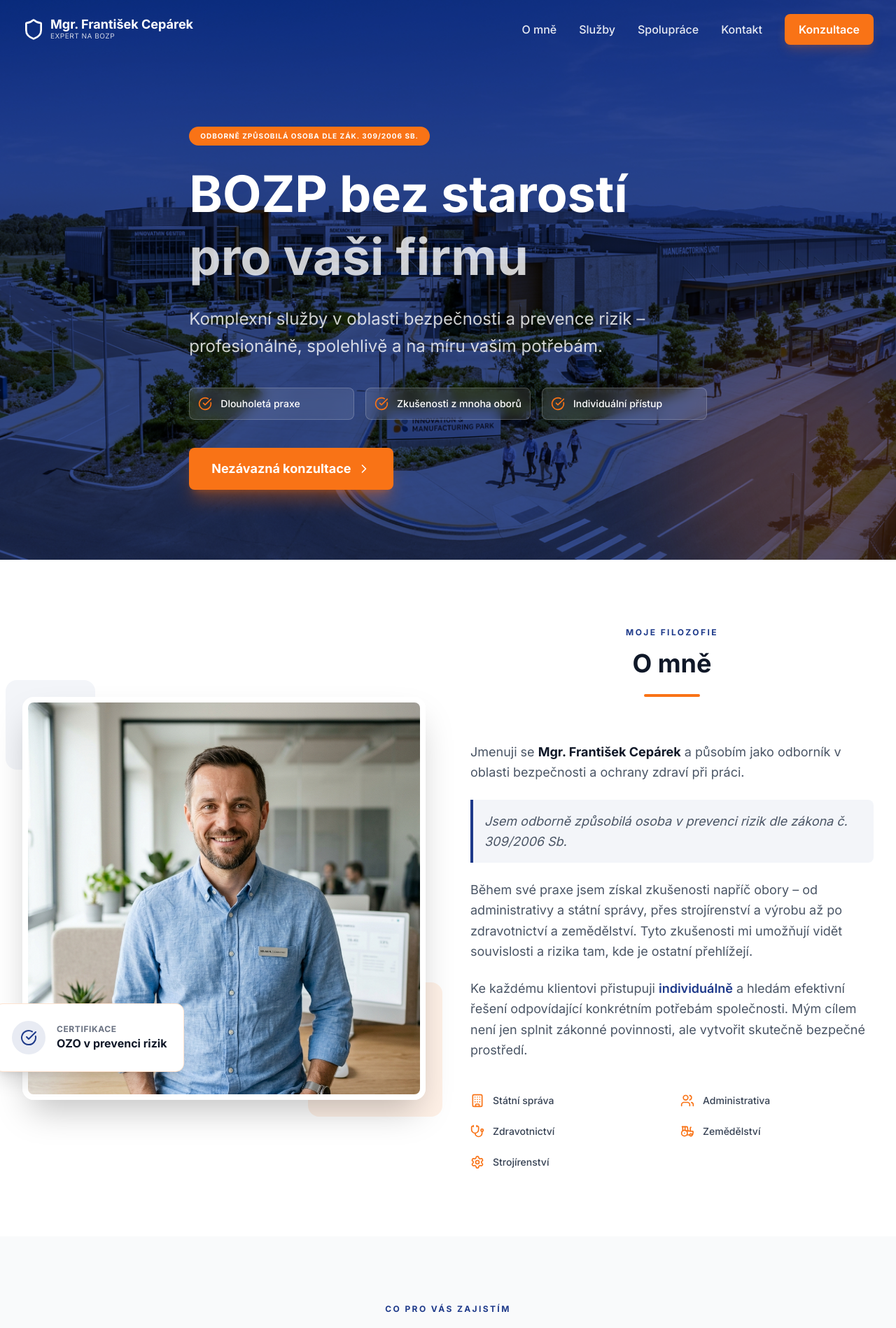
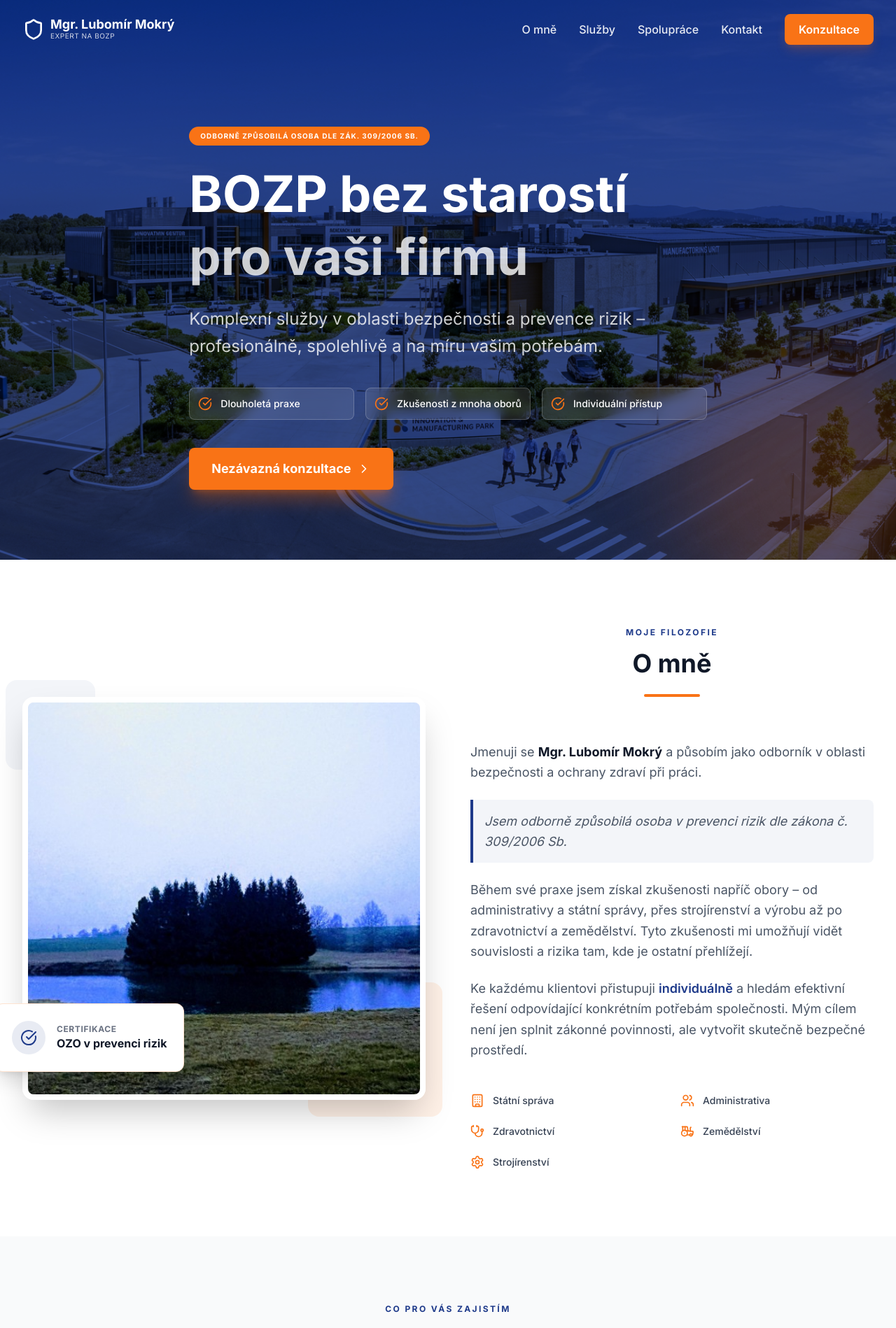
Before and after one commit to M1G3L/mokry-bozp-consulting, a React (Vite) app: page / in a window 1280 px wide. Shown: the top 1898 px of the page at 70% size. Built offline with nearby package versions, Linux system fonts and the light colour scheme.

Commit message:
Refactor code structure for improved readability and maintainability

```diff
--- a/metadata.json
+++ b/metadata.json
@@ -1,5 +1,5 @@
 {
-  "name": "Mgr. František Cepárek - Expert na BOZP",
+  "name": "Mgr. Lubomír Mokrý - Expert na BOZP",
   "description": "Profesionální služby v oblasti bezpečnosti a ochrany zdraví při práci (BOZP) a prevence rizik pro firmy i živnostníky.",
   "requestFramePermissions": [],
   "majorCapabilities": []
--- a/src/App.tsx
+++ b/src/App.tsx
@@ -59,7 +59,7 @@ const Navbar = () => {
           <Shield className={`w-8 h-8 ${isScrolled ? 'text-primary' : 'text-white'}`} />
           <div className="flex flex-col">
             <span className={`font-bold text-lg leading-none ${isScrolled ? 'text-gray-900' : 'text-white'}`}>
-              Mgr. František Cepárek
+              Mgr. Lubomír Mokrý
             </span>
             <span className={`text-[10px] uppercase tracking-wider ${isScrolled ? 'text-primary font-semibold' : 'text-white/80'}`}>
               Expert na BOZP
@@ -291,8 +291,8 @@ export default function App() {
             >
               <div className="relative z-10 rounded-2xl overflow-hidden shadow-2xl border-8 border-white">
                 <img
-                  src="./images/frantisek_ceparek.png"
-                  alt="Mgr. František Cepárek"
+                  src="./images/frantisek_ceparek.jpg"
+                  alt="Mgr. Lubomír Mokrý"
                   className="w-full h-full object-cover aspect-square"
                   referrerPolicy="no-referrer"
                 />
@@ -323,7 +323,7 @@ export default function App() {
                 className="space-y-6 text-gray-600 leading-relaxed text-lg"
               >
                 <p>
-                  Jmenuji se <span className="font-bold text-gray-900">Mgr. František Cepárek</span> a působím jako odborník v oblasti bezpečnosti a ochrany zdraví při práci.
+                  Jmenuji se <span className="font-bold text-gray-900">Mgr. Lubomír Mokrý</span> a působím jako odborník v oblasti bezpečnosti a ochrany zdraví při práci.
                 </p>
                 <p className="bg-primary/5 p-4 border-l-4 border-primary rounded-r-lg italic">
                   Jsem odborně způsobilá osoba v prevenci rizik dle zákona č. 309/2006 Sb.
@@ -514,8 +514,8 @@ export default function App() {
               </div>
               <div>
                 <h5 className="text-white/60 text-xs font-bold uppercase tracking-widest mb-1">Telefon</h5>
-                <a href="tel:+420123456789" className="text-xl font-bold hover:text-secondary transition-colors block">
-                  +420 123 456 789
+                <a href="tel:+420731285196" className="text-xl font-bold hover:text-secondary transition-colors block">
+                  +420 731 285 196
                 </a>
               </div>
             </motion.div>
@@ -533,8 +533,8 @@ export default function App() {
               </div>
               <div>
                 <h5 className="text-white/60 text-xs font-bold uppercase tracking-widest mb-1">E-mail</h5>
-                <a href="mailto:info@bozp-ceparek.cz" className="text-xl font-bold hover:text-secondary transition-colors block">
-                  info@bozp-ceparek.cz
+                <a href="mailto:lubomokry@seznam.cz" className="text-xl font-bold hover:text-secondary transition-colors block">
+                  lubomokry@seznam.cz
                 </a>
               </div>
             </motion.div>
@@ -552,8 +552,8 @@ export default function App() {
               </div>
               <div>
                 <h5 className="text-white/60 text-xs font-bold uppercase tracking-widest mb-1">OZO v prevenci rizik</h5>
-                <p className="font-bold text-base leading-snug">Mgr. František Cepárek</p>
-                <p className="text-white/40 text-xs mt-1">IČ: 12345678 (placeholder)</p>
+                <p className="font-bold text-base leading-snug">Mgr. Lubomír Mokrý</p>
+                <p className="text-white/40 text-xs mt-1">IČ: 08455953</p>
               </div>
             </motion.div>
           </div>
@@ -561,10 +561,10 @@ export default function App() {
           <div className="pt-12 border-t border-white/10 flex flex-col md:flex-row justify-between items-center gap-6">
             <div className="flex items-center gap-2">
               <Shield className="w-6 h-6 text-secondary" />
-              <span className="font-bold">BOZP CEPAREK</span>
+              <span className="font-bold">BOZP MOKRÝ</span>
             </div>
             <p className="text-white/40 text-sm text-center md:text-left">
-              © {new Date().getFullYear()} Mgr. František Cepárek. Všechna práva vyhrazena.
+              © {new Date().getFullYear()} Mgr. Lubomír Mokrý. Všechna práva vyhrazena.
               <span className="mx-2">|</span>
               Design & vývoj 2026
             </p>
--- a/vite.config.ts
+++ b/vite.config.ts
@@ -8,9 +8,6 @@ export default defineConfig(({mode}) => {
   return {
     base: './',
     plugins: [react(), tailwindcss()],
-    define: {
-      'process.env.GEMINI_API_KEY': JSON.stringify(env.GEMINI_API_KEY),
-    },
     resolve: {
       alias: {
         '@': path.resolve(__dirname, '.'),
```
Also changed, not shown: public/images/README.md, public/images/frantisek_ceparek.jpg (added), public/images/frantisek_ceparek_old.png (renamed from public/images/frantisek_ceparek.png).
